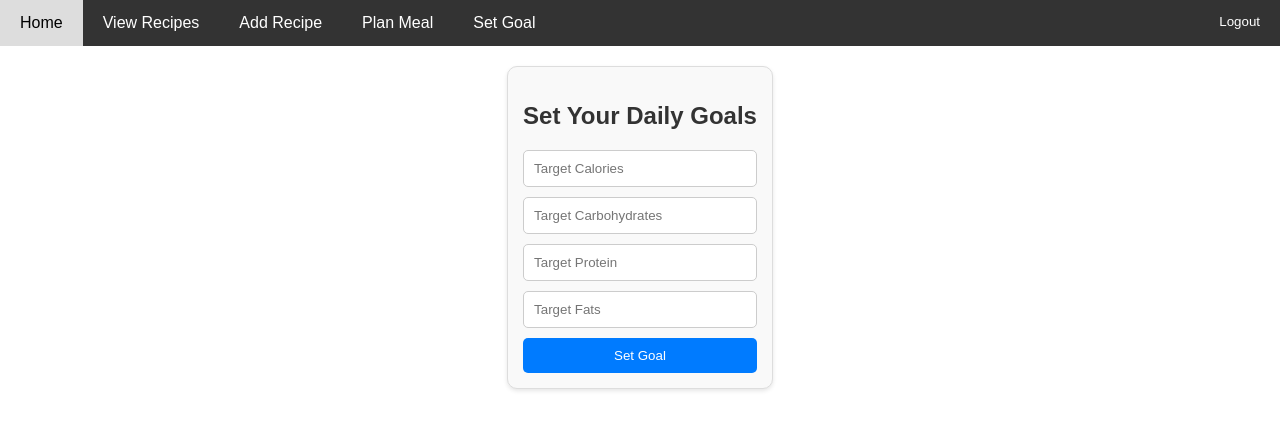
After one commit to tatavarthiv/Meal-Planning-App, a Flask app: page /set_goal in a window 1280 px wide. The commit adds this page. Shown: the top 430 px of the page. Run offline with Flask 3, Linux system fonts and the light colour scheme; the visitor is signed in with stand-in values (Sample User, id 1); data that the repository does not hold is empty.

Commit message:
added user goal routes and view, added update goal logic, changed get_meals route to change event colors to green if daily goals met

```diff
--- a/app.py
+++ b/app.py
@@ -35,12 +35,22 @@ class User(UserMixin, db.Model):
     email = db.Column(db.String(120), unique=True, nullable=False)
     password = db.Column(db.String(120), nullable=False)
 
+class Goal(db.Model):
+    id = db.Column(db.Integer, primary_key=True)
+    target_calories = db.Column(db.Integer, nullable=False)
+    target_carbohydrates = db.Column(db.Integer, nullable=False)
+    target_protein = db.Column(db.Integer, nullable=False)
+    target_fats = db.Column(db.Integer, nullable=False)
+    user_id = db.Column(db.Integer, db.ForeignKey('user.id'), nullable=False)
+    # user_id links a goal to a user
+
 class Recipe(db.Model):
     id = db.Column(db.Integer, primary_key=True)
     name = db.Column(db.String(100), nullable=False)
     ingredients = db.Column(db.Text, nullable=False)
     instructions = db.Column(db.Text, nullable=False)
     calories = db.Column(db.Integer, nullable=False)
+    carbohydrates = db.Column(db.Integer, nullable=False)
     protein = db.Column(db.Integer, nullable=False)
     fats = db.Column(db.Integer, nullable=False)
     user_id = db.Column(db.Integer, db.ForeignKey('user.id'), nullable=False)
@@ -77,22 +87,44 @@ def view_recipes():
 @login_required
 def get_meals():
     meals = Meal.query.filter_by(user_id=current_user.id).all()
+    goals = Goal.query.filter_by(user_id=current_user.id).first()
 
     meal_data = []
-    colors = {'breakfast': 'yellow', 'lunch': 'lightgreen', 'dinner': 'lightblue'}
+    daily_totals = {}
     times = {'breakfast': time(7, 0), 'lunch': time(12, 0), 'dinner': time(18, 0)}
 
     for meal in meals:
         meal_time = times.get(meal.meal_type.lower(), time(0, 0))  # Default to midnight if not matched
         meal_datetime = datetime.combine(meal.date, meal_time)
 
+        total_macros = calculate_total_macros(meal.recipe_id)
+        if meal.date not in daily_totals:
+            daily_totals[meal.date] = total_macros
+        else:
+            daily_totals[meal.date]['calories'] += total_macros['calories']
+            daily_totals[meal.date]['carbohydrates'] += total_macros['carbohydrates']
+            daily_totals[meal.date]['protein'] += total_macros['protein']
+
+        if daily_totals[meal.date]['calories'] >= goals.target_calories and daily_totals[meal.date]['carbohydrates'] >= goals.target_carbohydrates and daily_totals[meal.date]['protein'] >= goals.target_protein:
+            backgroundColor = 'green'
+        else:
+            backgroundColor = 'gray'
+
         meal_data.append({
             'title': meal.meal_type,
             'start': meal_datetime.isoformat(),
-            'color': colors.get(meal.meal_type.lower(), 'gray'),  # Default color if not matched
+            'color': backgroundColor,
             'url': url_for('view_recipe', id=meal.recipe_id)
         })
     return jsonify(meal_data)
+
+def calculate_total_macros(recipe_id):
+    recipe = Recipe.query.get(recipe_id)
+    return {
+        'calories': recipe.calories,
+        'carbohydrates': recipe.carbohydrates,
+        'protein': recipe.protein
+    }
 
 @app.route('/add_recipe', methods=['GET', 'POST'])
 @login_required
@@ -103,9 +135,10 @@ def add_recipe():
         ingredients = request.form['ingredients']
         instructions = request.form['instructions']
         calories = request.form['calories']
+        carbohydrates = request.form['carbohydrates']
         protein = request.form['protein']
         fats = request.form['fats']
-        new_recipe = Recipe(name=name, ingredients=ingredients, instructions=instructions, calories=calories, protein=protein, fats=fats, user_id=current_user.id)
+        new_recipe = Recipe(name=name, ingredients=ingredients, instructions=instructions, calories=calories, carbohydrates=carbohydrates, protein=protein, fats=fats, user_id=current_user.id)
         db.session.add(new_recipe)
         db.session.commit()
         return redirect(url_for('view_recipes'))
@@ -129,6 +162,39 @@ def plan_meal():
         return redirect(url_for('home'))
     user_recipes = Recipe.query.filter_by(user_id=current_user.id).all()
     return render_template('plan_meal.html', recipes=user_recipes)
+
+@app.route('/set_goal', methods=['GET', 'POST'])
+@login_required
+def set_goal():
+    existing_goal = Goal.query.filter_by(user_id=current_user.id).first()
+
+    if request.method == 'POST':
+        target_calories = request.form['target_calories']
+        target_carbohydrates = request.form['target_carbohydrates']
+        target_protein = request.form['target_protein']
+        target_fats = request.form['target_fats']
+
+        if existing_goal:
+            # Update existing goal
+            existing_goal.target_calories = target_calories
+            existing_goal.target_carbohydrates = target_carbohydrates
+            existing_goal.target_protein = target_protein
+            existing_goal.target_fats = target_fats
+        else:
+            # Create new goal
+            new_goal = Goal(
+                target_calories=target_calories,
+                target_carbohydrates=target_carbohydrates,
+                target_protein=target_protein,
+                target_fats=target_fats,
+                user_id=current_user.id
+            )
+            db.session.add(new_goal)
+
+        db.session.commit()
+        return redirect(url_for('set_goal'))
+
+    return render_template('set_goal.html', existing_goal=existing_goal)
 
 #user auth routes
 
--- a/templates/add_recipe.html
+++ b/templates/add_recipe.html
@@ -60,6 +60,8 @@
             <textarea id="instructions" name="instructions" required></textarea>
             <label for="calories">Calories:</label>
             <input type="number" id="calories" name="calories" required>
+            <label for="carbohydrates">Carbohydrates(g):</label>
+            <input type="number" id="carbohydrates" name="carbohydrates" required>
             <label for="protein">Protein(g):</label>
             <input type="number" id="protein" name="protein" required>
             <label for="fats">Fats(g):</label>
--- a/templates/base.html
+++ b/templates/base.html
@@ -41,6 +41,7 @@
             <a href="{{ url_for('view_recipes') }}">View Recipes</a>
             <a href="{{ url_for('add_recipe') }}">Add Recipe</a>
             <a href="{{ url_for('plan_meal') }}">Plan Meal</a>
+            <a href="{{ url_for('set_goal') }}">Set Goal</a>
             <form action="{{ url_for('logout') }}" method="post" style="float:right;">
                 <input type="submit" value="Logout" style="background:none;border:none;color:white;padding:14px 20px;">
             </form>
--- /dev/null
+++ b/templates/set_goal.html
@@ -0,0 +1,75 @@
+{% extends 'base.html' %}
+
+{% block content %}
+<!DOCTYPE html>
+<html>
+<head>
+    <title>{% if existing_goal %}Update Goal{% else %}Set Daily Goals{% endif %}</title>
+    <style>
+        .goal-container {
+            display: flex;
+            justify-content: center;
+            margin-top: 20px;
+        }
+        .goal-card {
+            border: 1px solid #ddd;
+            border-radius: 10px;
+            padding: 15px;
+            max-width: 400px; /* Adjust width as needed */
+            background-color: #f9f9f9;
+            box-shadow: 0 2px 4px rgba(0, 0, 0, 0.1);
+            position: relative;
+        }
+        .goal-card h2 {
+            color: #333;
+            text-align: center;
+        }
+        .goal-form {
+            display: flex;
+            flex-direction: column;
+            gap: 10px;
+        }
+        .goal-form input {
+            padding: 10px;
+            border-radius: 5px;
+            border: 1px solid #ccc;
+        }
+        .goal-form button {
+            background-color: #007bff;
+            color: white;
+            padding: 10px 15px;
+            border: none;
+            border-radius: 5px;
+            cursor: pointer;
+            transition: background-color 0.3s;
+        }
+        .goal-form button:hover {
+            background-color: #0056b3;
+        }
+    </style>
+</head>
+<body>
+    <div class="goal-container">
+        <div class="goal-card">
+            <h2>{% if existing_goal %}Update Your Daily Goals{% else %}Set Your Daily Goals{% endif %}</h2>
+            {% if existing_goal %}
+                <div class="current-goal">
+                    <h3>Current Goal:</h3>
+                    <p>Calories: <span>{{ existing_goal.target_calories }}</span></p>
+                    <p>Carbohydrates(g): <span>{{ existing_goal.target_carbohydrates }}</span></p>
+                    <p>Protein(g): <span>{{ existing_goal.target_protein }}</span></p>
+                    <p>Fats(g): <span>{{ existing_goal.target_fats }}</span></p>
+                </div>
+            {% endif %}
+            <form class="goal-form" action="{{ url_for('set_goal') }}" method="post">
+                <input type="number" name="target_calories" placeholder="Target Calories">
+                <input type="number" name="target_carbohydrates" placeholder="Target Carbohydrates">
+                <input type="number" name="target_protein" placeholder="Target Protein">
+                <input type="number" name="target_fats" placeholder="Target Fats">
+                <button type="submit">{% if existing_goal %}Update Goal{% else %}Set Goal{% endif %}</button>
+            </form>
+        </div>
+    </div>
+</body>
+</html>
+{% endblock %}
--- a/templates/view_recipe.html
+++ b/templates/view_recipe.html
@@ -52,6 +52,7 @@
             <h3>Instructions:</h3>
             <p>{{ recipe.instructions }}</p>
             <p>Calories: <span>{{ recipe.calories }}</span></p>
+            <p>Carbohydrates: <span>{{ recipe.carbohydrates }}</span></p>
             <p>Protein: <span>{{ recipe.protein }}</span></p>
             <p>Fats: <span>{{ recipe.fats }}</span></p>
             <div class="recipe-actions">
--- a/templates/view_recipes.html
+++ b/templates/view_recipes.html
@@ -59,6 +59,7 @@
                 <p>Ingredients: {{ recipe.ingredients }}</p>
                 <p>Instructions: {{ recipe.instructions }}</p>
                 <p>Calories: <span>{{ recipe.calories }}</span></p>
+                <p>Carbohydrates: <span>{{ recipe.carbohydrates }}</span></p>
                 <p>Protein: <span>{{ recipe.protein }}</span></p>
                 <p>Fats: <span>{{ recipe.fats }}</span></p>
                 <div class="recipe-actions">
```
